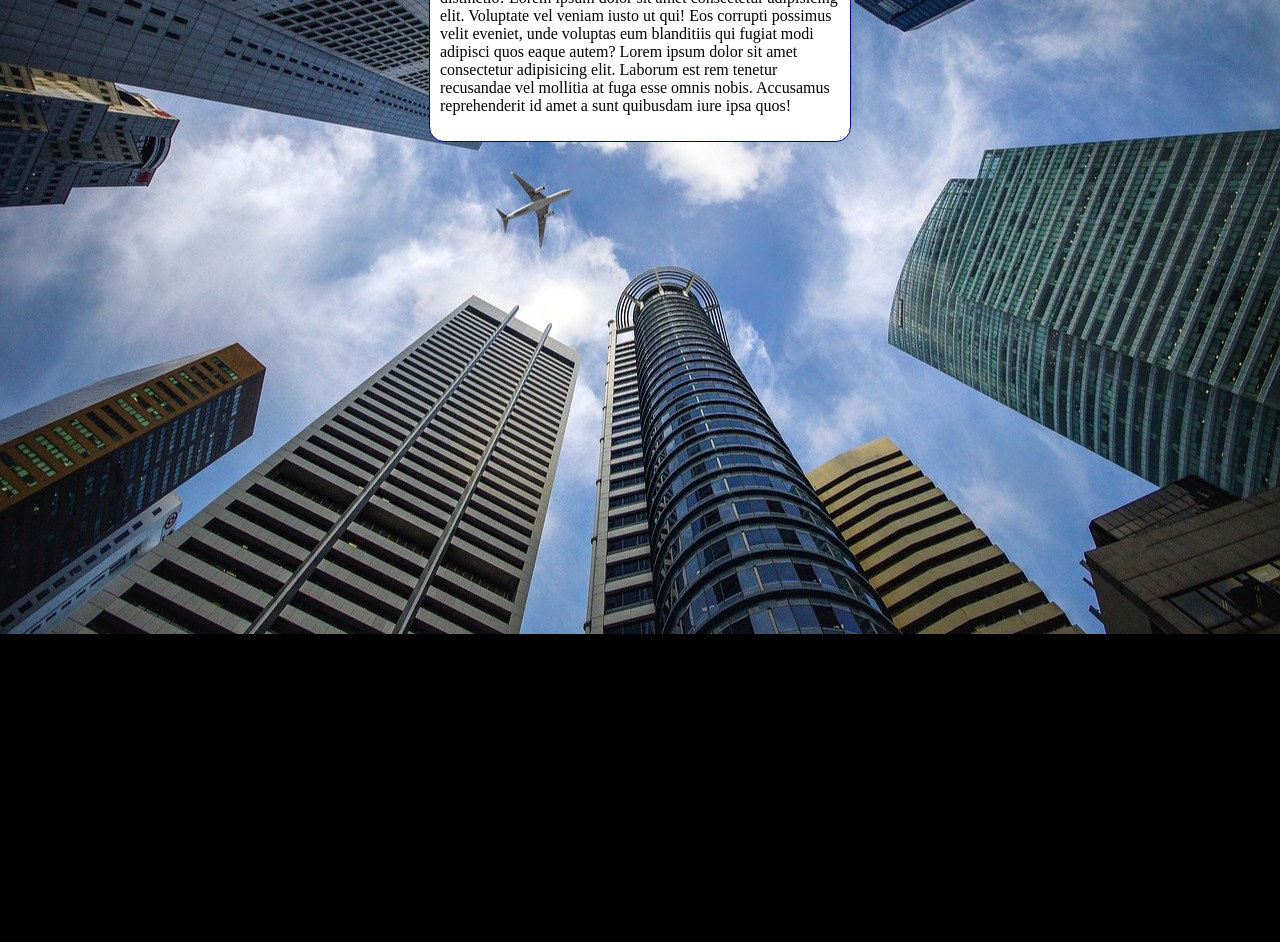
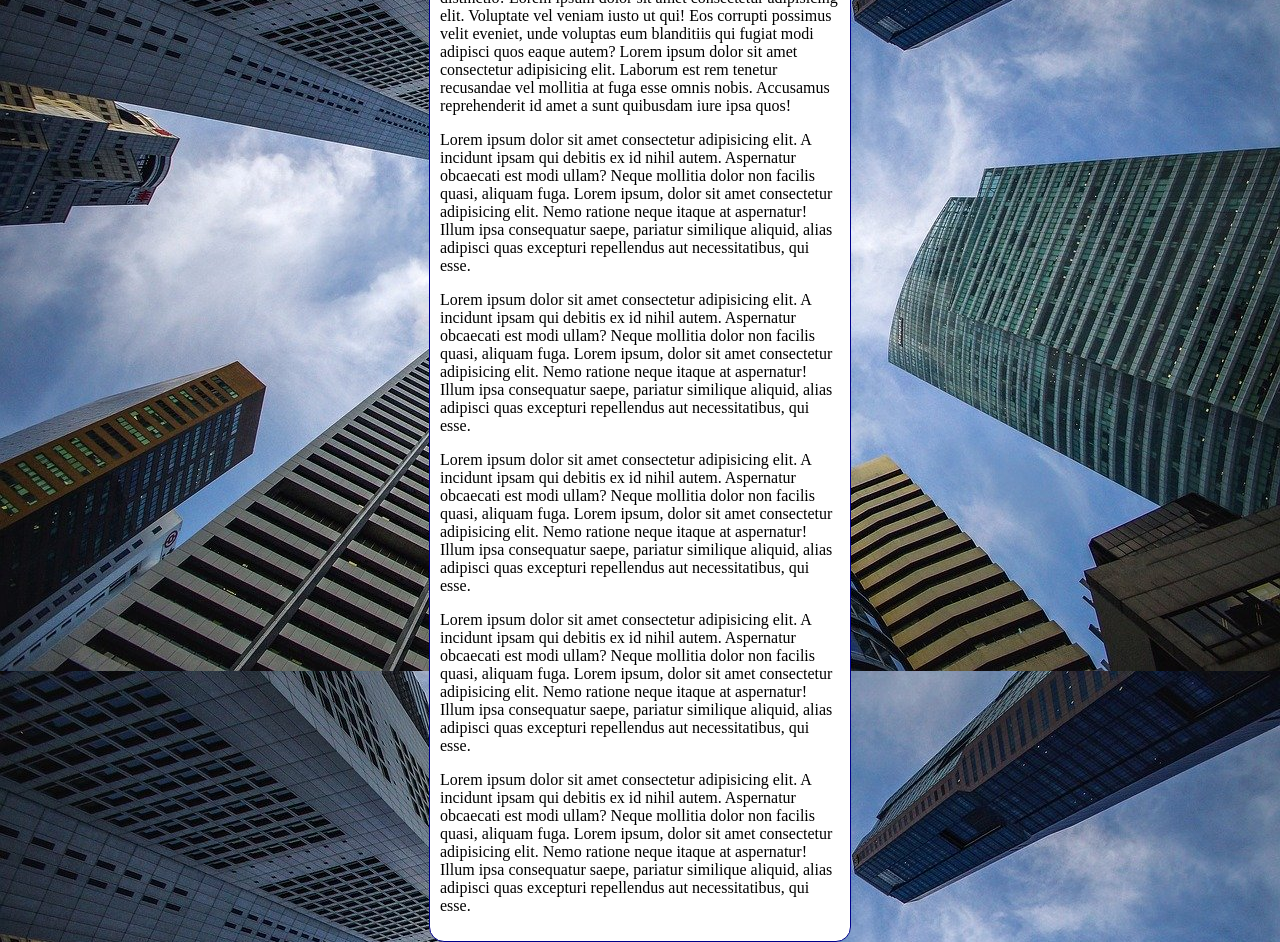
Before and after one commit to guusttavo/html5, a plain HTML site: page exercicios/ex022/fundo006.html in a window 1280 px wide. Shown: the part 182-1124 px from the top of the page. Before the commit the page ends 816 px from the top, so only its background shows below. Drawn offline with Linux system fonts and the light colour scheme.

Commit message:
Update fundo006.html

```diff
--- a/exercicios/ex022/fundo006.html
+++ b/exercicios/ex022/fundo006.html
@@ -3,21 +3,25 @@
 <head>
     <meta charset="UTF-8">
     <meta name="viewport" content="width=device-width, initial-scale=1.0">
-    <title>Document</title>
-    <link rel="shortcut icon" href="/exercicios/ex022/imagens/favicon.ico" type="image/x-icon">
+    <title>Fundo fixo de tela</title>
+    <link rel="shortcut icon" href="imagens/favicon.ico" type="image/x-icon">
     <style>
         body{
             height: 100vh;
-            background-color: black;
+           /* background-color: black;
             background-image: url(imagens/wallpaper002.jpg);
             background-position: center center;
             background-repeat: no-repeat;
             background-size:cover;
+            background-attachment: fixed;*/
+
+            background: black url(imagens/wallpaper002.jpg) center center no-repeat  fixed;
+            background-size: cover;
         }
 
         main{
             background-color: white;
-            width: 400px;
+            max-width: 400px;
             padding: 10px;
             margin: auto;
             border: 1px solid darkblue ;
@@ -29,6 +33,11 @@
    <main>
         <h1>Teste de Imagen de Fundo</h1>
         <p>Lorem ipsum dolor, sit amet consectetur adipisicing elit. Magni omnis, dolorum porro, accusantium neque voluptates ratione distinctio delectus ut, facere molestiae eaque consectetur nulla repudiandae officiis! Laborum sed sint distinctio! Lorem ipsum dolor sit amet consectetur adipisicing elit. Voluptate vel veniam iusto ut qui! Eos corrupti possimus velit eveniet, unde voluptas eum blanditiis qui fugiat modi adipisci quos eaque autem? Lorem ipsum dolor sit amet consectetur adipisicing elit. Laborum est rem tenetur recusandae vel mollitia at fuga esse omnis nobis. Accusamus reprehenderit id amet a sunt quibusdam iure ipsa quos!</p>
+        <p>Lorem ipsum dolor sit amet consectetur adipisicing elit. A incidunt ipsam qui debitis ex id nihil autem. Aspernatur obcaecati est modi ullam? Neque mollitia dolor non facilis quasi, aliquam fuga. Lorem ipsum, dolor sit amet consectetur adipisicing elit. Nemo ratione neque itaque at aspernatur! Illum ipsa consequatur saepe, pariatur similique aliquid, alias adipisci quas excepturi repellendus aut necessitatibus, qui esse.</p>
+        <p>Lorem ipsum dolor sit amet consectetur adipisicing elit. A incidunt ipsam qui debitis ex id nihil autem. Aspernatur obcaecati est modi ullam? Neque mollitia dolor non facilis quasi, aliquam fuga. Lorem ipsum, dolor sit amet consectetur adipisicing elit. Nemo ratione neque itaque at aspernatur! Illum ipsa consequatur saepe, pariatur similique aliquid, alias adipisci quas excepturi repellendus aut necessitatibus, qui esse.</p>
+        <p>Lorem ipsum dolor sit amet consectetur adipisicing elit. A incidunt ipsam qui debitis ex id nihil autem. Aspernatur obcaecati est modi ullam? Neque mollitia dolor non facilis quasi, aliquam fuga. Lorem ipsum, dolor sit amet consectetur adipisicing elit. Nemo ratione neque itaque at aspernatur! Illum ipsa consequatur saepe, pariatur similique aliquid, alias adipisci quas excepturi repellendus aut necessitatibus, qui esse.</p>
+        <p>Lorem ipsum dolor sit amet consectetur adipisicing elit. A incidunt ipsam qui debitis ex id nihil autem. Aspernatur obcaecati est modi ullam? Neque mollitia dolor non facilis quasi, aliquam fuga. Lorem ipsum, dolor sit amet consectetur adipisicing elit. Nemo ratione neque itaque at aspernatur! Illum ipsa consequatur saepe, pariatur similique aliquid, alias adipisci quas excepturi repellendus aut necessitatibus, qui esse.</p>
+        <p>Lorem ipsum dolor sit amet consectetur adipisicing elit. A incidunt ipsam qui debitis ex id nihil autem. Aspernatur obcaecati est modi ullam? Neque mollitia dolor non facilis quasi, aliquam fuga. Lorem ipsum, dolor sit amet consectetur adipisicing elit. Nemo ratione neque itaque at aspernatur! Illum ipsa consequatur saepe, pariatur similique aliquid, alias adipisci quas excepturi repellendus aut necessitatibus, qui esse.</p>
    </main>
 </body>
 </html>
```
